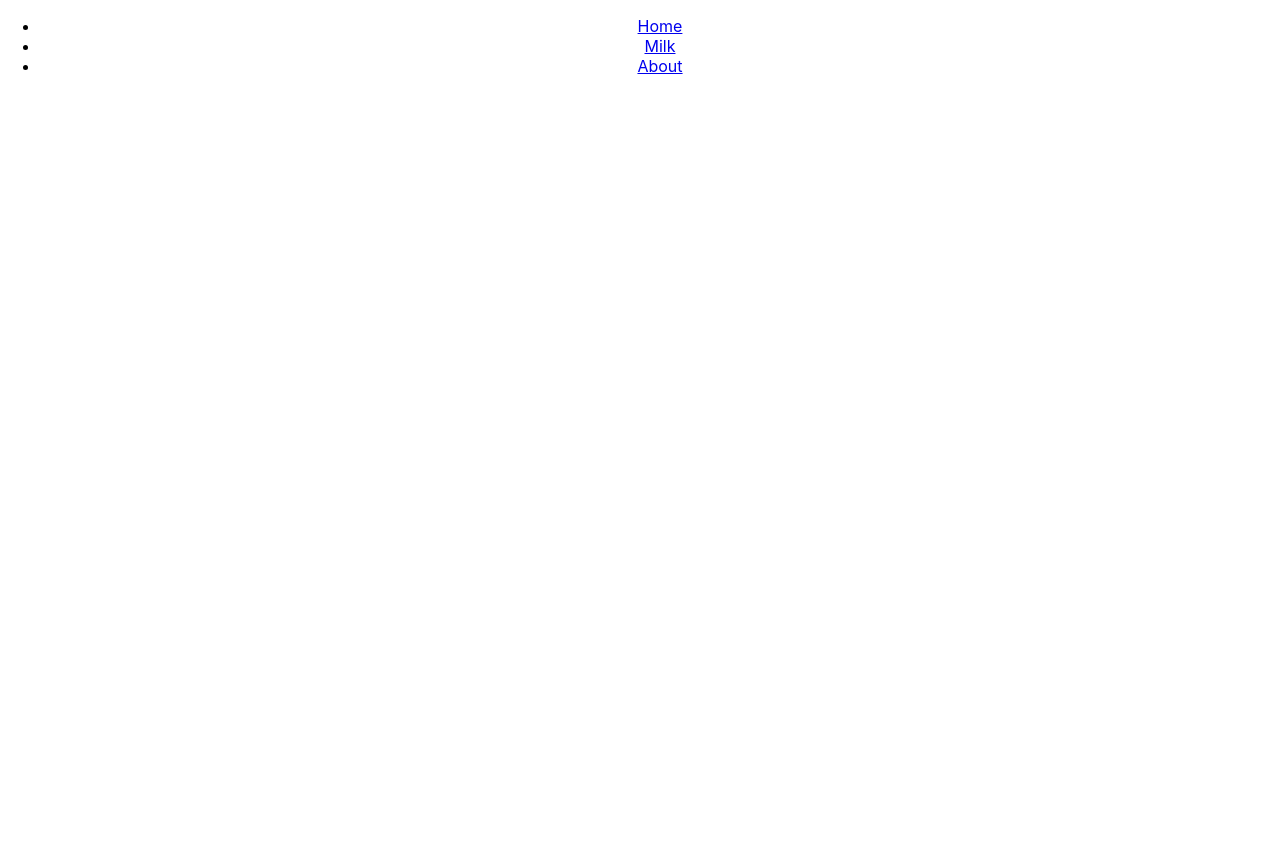
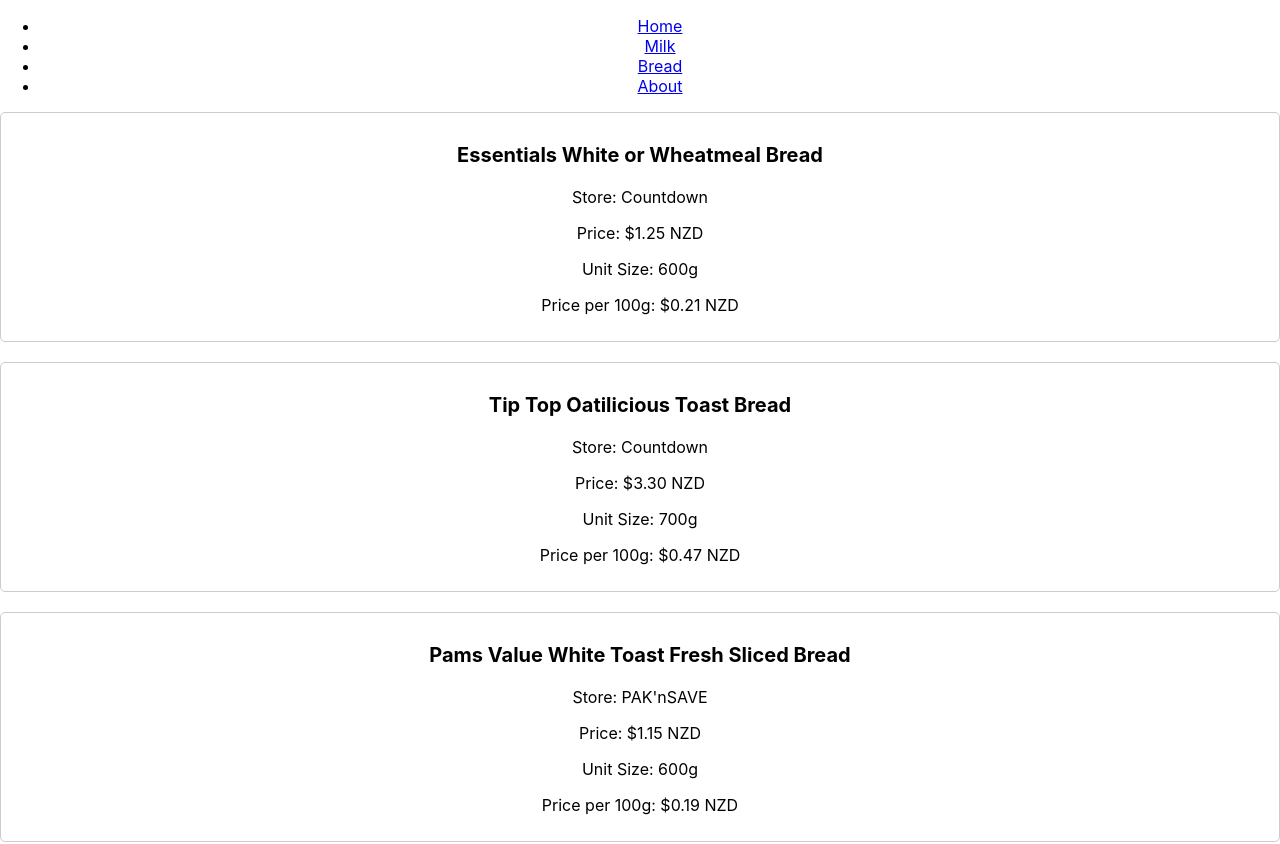
Before and after one commit to pauly-johnson/salesapp, a React (Create React App) app: page /bread in a window 1280 px wide. Before the commit this address had no page. Shown: the top 844 px of the page. Before the commit the page ends 800 px from the top, so only its background shows below. Built offline with nearby package versions, Linux system fonts and the light colour scheme.

Commit message:
added bread component

```diff
--- a/public/index.html
+++ b/public/index.html
@@ -24,7 +24,7 @@
       work correctly both with client-side routing and a non-root public URL.
       Learn how to configure a non-root public URL by running `npm run build`.
     -->
-    <title>Sales</title>
+    <title>Sales In Dunedin</title>
   </head>
   <body>
     <noscript>You need to enable JavaScript to run this app.</noscript>
--- a/src/App.js
+++ b/src/App.js
@@ -3,6 +3,7 @@
 import Home from './Home';
 import About from './About';
 import Milk from './Milk';
+import Bread from './Bread';
 import './App.css';
 
 function App() {
@@ -14,6 +15,7 @@
             <ul>
               <li><a href="/">Home</a></li>
               <li><a href="/milk">Milk</a></li>
+              <li><a href="/bread">Bread</a></li>
               <li><a href="/about">About</a></li>
             </ul>
           </nav>
@@ -22,6 +24,7 @@
           <Route exact path="/" element={<Home />} />
           <Route path="/about" element={<About />} />
           <Route path="/milk" element={<Milk />} />
+          <Route path="/bread" element={<Bread />} />
         </Routes>
       </div>
     </Router>
--- /dev/null
+++ b/src/Bread.js
@@ -0,0 +1,93 @@
+import React from 'react';
+import './item.css';
+
+const breadPrices = [
+    {
+        store: "Countdown",
+        product: "Essentials White or Wheatmeal Bread",
+        price_nzd: 1.25,
+        unit_size: "600g",
+        price_per_100g: 0.21
+    },
+    {
+        store: "Countdown",
+        product: "Tip Top Oatilicious Toast Bread",
+        price_nzd: 3.30,
+        unit_size: "700g",
+        price_per_100g: 0.47
+    },
+    {
+        store: "PAK'nSAVE",
+        product: "Pams Value White Toast Fresh Sliced Bread",
+        price_nzd: 1.15,
+        unit_size: "600g",
+        price_per_100g: 0.19
+    },
+    {
+        store: "PAK'nSAVE",
+        product: "Sunny Crust White Toast Bread",
+        price_nzd: 1.99,
+        unit_size: "600g",
+        price_per_100g: 0.33
+    },
+    {
+        store: "PAK'nSAVE",
+        product: "Tip Top Supersoft White Super Thick Bread",
+        price_nzd: 3.69,
+        unit_size: "700g",
+        price_per_100g: 0.53
+    },
+    {
+        store: "PAK'nSAVE",
+        product: "Vogel's Original Mixed Grain Toast Bread",
+        price_nzd: 4.49,
+        unit_size: "750g",
+        price_per_100g: 0.60
+    },
+    {
+        store: "New World",
+        product: "Pams Value White Toast Fresh Sliced Bread",
+        price_nzd: 1.19,
+        unit_size: "600g",
+        price_per_100g: 0.20
+    },
+    {
+        store: "New World",
+        product: "Tip Top Supersoft Honeygrain Toast Bread",
+        price_nzd: 4.09,
+        unit_size: "700g",
+        price_per_100g: 0.58
+    },
+    {
+        store: "New World",
+        product: "Nature's Fresh Multigrain Toast Bread",
+        price_nzd: 3.79,
+        unit_size: "700g",
+        price_per_100g: 0.54
+    },
+    {
+        store: "New World",
+        product: "Nature's Fresh White Sandwich Bread",
+        price_nzd: 3.79,
+        unit_size: "700g",
+        price_per_100g: 0.54
+    }
+];
+
+const Bread = () => {
+    return (
+        <div className="bread-list">
+            {breadPrices.map((bread, index) => (
+                <div key={index} className="bread-item">
+                    <h3 className="bread-product">{bread.product}</h3>
+                    <p className="bread-store">Store: {bread.store}</p>
+                    <p className="bread-price">Price: ${bread.price_nzd.toFixed(2)} NZD</p>
+                    <p className="bread-unit-size">Unit Size: {bread.unit_size}</p>
+                    <p className="bread-price-per-100g">Price per 100g: ${bread.price_per_100g.toFixed(2)} NZD</p>
+                </div>
+            ))}
+        </div>
+    );
+};
+
+export default Bread;
--- a/src/item.css
+++ b/src/item.css
@@ -41,3 +41,44 @@
 .milk-price-per-liter {
     margin: 5px 0;
 }
+.bread-container {
+    display: flex;
+    flex-direction: column;
+    align-items: center;
+    padding: 20px;
+    margin: 10px;
+    border: 1px solid #ccc;
+    border-radius: 8px;
+    background-color: #f9f9f9;
+}
+
+.bread-title {
+    font-size: 24px;
+    font-weight: bold;
+    margin-bottom: 10px;
+}
+
+.bread-list {
+    list-style-type: none;
+    padding: 0;
+}
+
+.bread-item {
+    margin-bottom: 20px;
+    border: 1px solid #ccc;
+    padding: 10px;
+    border-radius: 5px;
+    background-color: #fff;
+}
+
+.bread-product {
+    font-size: 20px;
+    font-weight: bold;
+}
+
+.bread-store,
+.bread-price-per-unit,
+.bread-unit-size,
+.bread-price-per-kilogram {
+    margin: 5px 0;
+}
```
